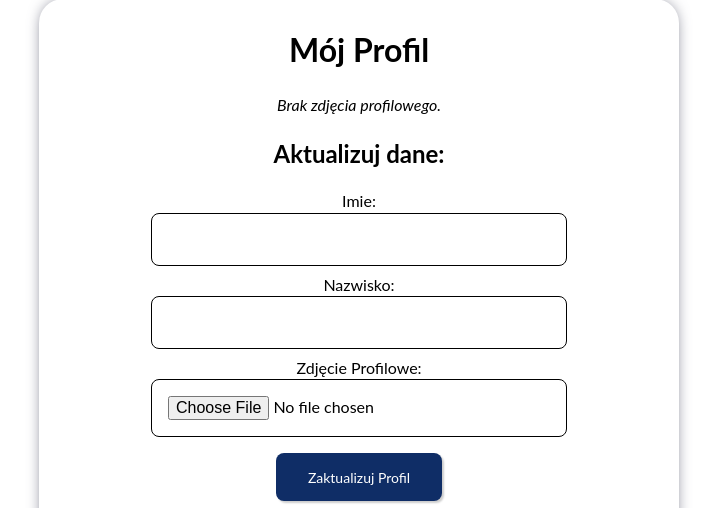
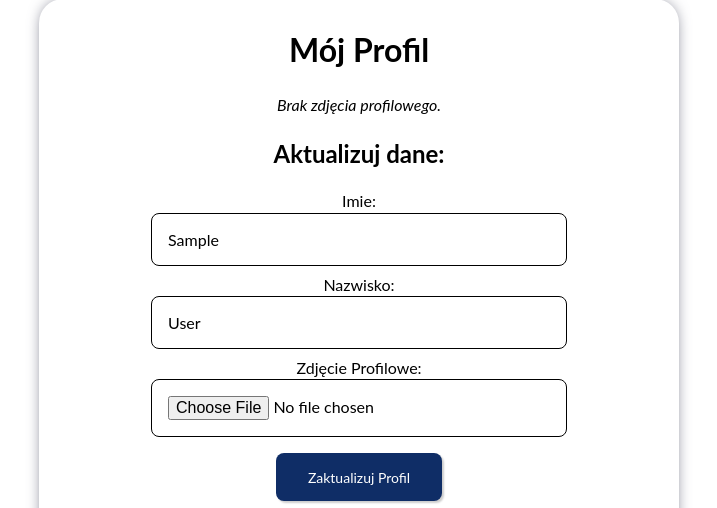
Before and after one commit to DeveloperMilosz/RoomReserveUAM, a Django app: page /profil/ in a window 1280 px wide. Shown: the part 106-614 px from the top of the page, without its empty margins (281-998 px from the left). Run offline with Django 5.2, Linux system fonts and the light colour scheme; the visitor is signed in with stand-in values (Sample User, id 1).

Commit message:
Fix profile name sur (#103)
* smtp_change

* search_room_map

* fix_room_details

* fix_profile_name_surname

```diff
--- a/app/room_reserve/views/profile_views.py
+++ b/app/room_reserve/views/profile_views.py
@@ -107,8 +107,11 @@ def my_profile_view(request):
         type_request_form = UserTypeRequestForm(request.POST)
 
         if profile_form.is_valid():
+            # Zapisanie danych użytkownika
             profile_form.save()
             messages.success(request, "Profil został zaktualizowany.")
+        else:
+            messages.error(request, "Nie udało się zaktualizować profilu. Sprawdź poprawność danych.")
 
         if type_request_form.is_valid():
             requested_type = type_request_form.cleaned_data["requested_user_type"]
--- a/app/templates/pages/profile/my_profile.html
+++ b/app/templates/pages/profile/my_profile.html
@@ -19,12 +19,12 @@
         <div class="form-section">
             <div class="input-box">
                 <label for="id_first_name">Imie:</label>
-                <input type="text" name="first_name" maxlength="50" id="id_first_name">
+                <input type="text" name="first_name" maxlength="50" id="id_first_name" value="{{ user.first_name }}">
             </div>
 
             <div class="input-box">
                 <label for="id_last_name">Nazwisko:</label>
-                <input type="text" name="last_name" maxlength="50" id="id_last_name">
+                <input type="text" name="last_name" maxlength="50" id="id_last_name" value="{{ user.last_name }}">
             </div>
 
             <div class="input-box">
```
